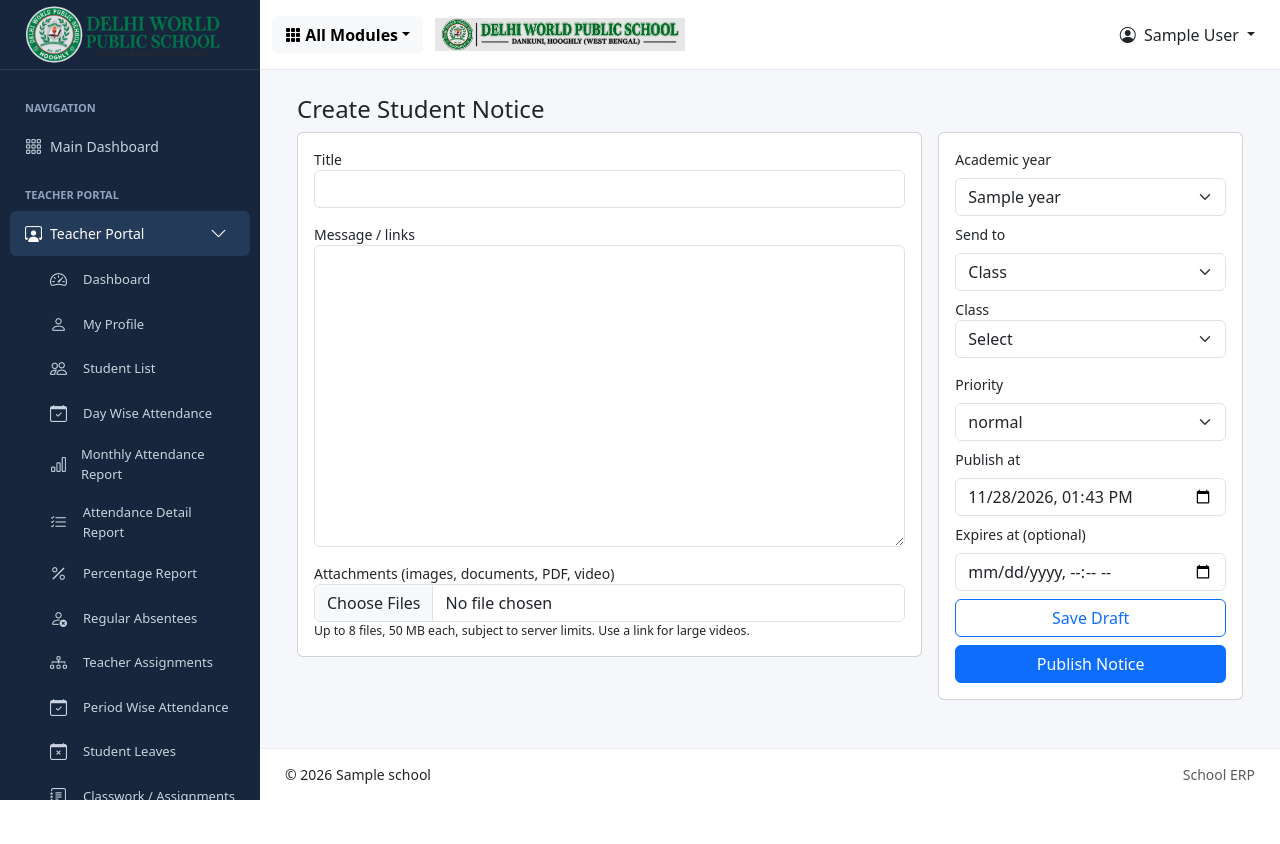
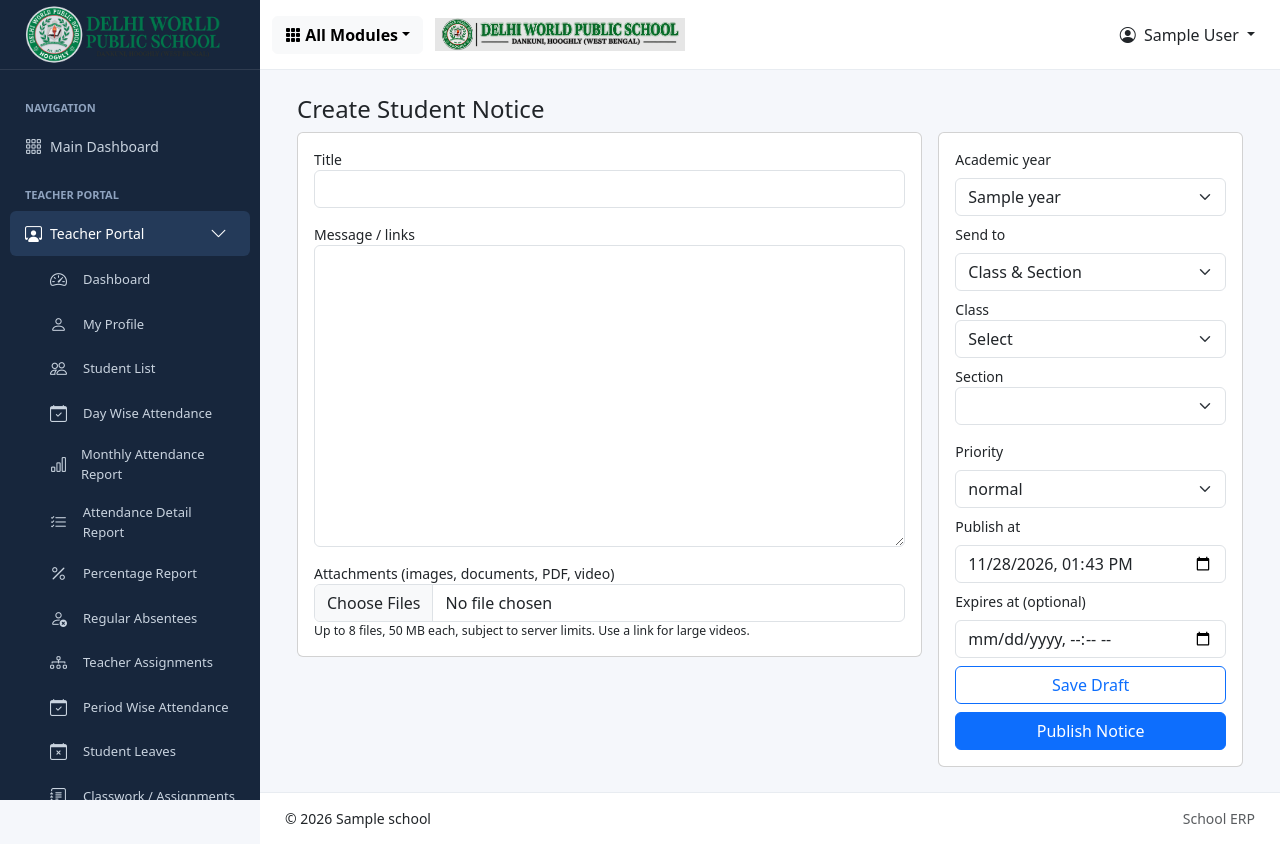
Before and after one commit to Visiable-tech/school-erp, a Laravel app: page /teacher/student-notices/create in a window 1280 px wide. Before the commit the page ends 800 px from the top, so only its background shows below. Run offline with Laravel 10, Linux system fonts and the light colour scheme; a user stored in the database is signed in; tables that the repository leaves empty hold one stand-in row (values such as "Sample post"); lists and menus that the app fills with data are empty; some libraries are stand-ins or nearby versions.

Commit message:
Enable direct teacher notices for assigned classes and sections

```diff
--- a/app/Http/Controllers/TeacherStudentNoticeController.php
+++ b/app/Http/Controllers/TeacherStudentNoticeController.php
@@ -5,8 +5,9 @@ use Illuminate\Support\Facades\DB;
 use Illuminate\Support\Facades\Storage;
 use Illuminate\Validation\ValidationException;
 class TeacherStudentNoticeController extends Controller {
+ private function canManage($r){return !$r->user()->hasRole('Teacher') && $r->user()->can('teacher-notice.manage');}
  private function school($r){abort_unless($r->user()->school_id,403);return $r->user()->school_id;}
- private function scope($r){return DB::table('student_notices')->where('school_id',$this->school($r))->when(!$r->user()->can('teacher-notice.manage'),fn($q)=>$q->where('created_by',$r->user()->id));}
+ private function scope($r){return DB::table('student_notices')->where('school_id',$this->school($r))->when(!$this->canManage($r),fn($q)=>$q->where('created_by',$r->user()->id));}
  private function audience($r,$d){
  $school=$this->school($r);$type=$d['recipient_type'];$year=$d['academic_year_id'];
  abort_unless(DB::table('academic_years')->where('school_id',$school)->where('id',$year)->exists(),422);
@@ -15,23 +16,23 @@ class TeacherStudentNoticeController extends Controller {
  $q->where('e.school_class_id',$d['school_class_id']);
  if(in_array($type,['section','student']))$q->where('e.section_id',$d['section_id']);
  if($type==='student')$q->where('e.student_id',$d['student_id']);
- if(!$r->user()->can('teacher-notice.manage')){
- $a=DB::table('teacher_assignments')->where('school_id',$school)->where('teacher_user_id',$r->user()->id)->where('academic_year_id',$year)->where('school_class_id',$d['school_class_id'])->where('status',1)->pluck('section_id');
- if($type==='class'){abort_unless($a->isNotEmpty(),403);abort_if((clone $q)->whereNotIn('e.section_id',$a)->exists(),403,'Class-wide notices require assignment to every enrolled section.');}
+ if(!$this->canManage($r)){
+ $a=DB::table('teacher_assignments')->where('school_id',$school)->where('teacher_user_id',$r->user()->id)->where('academic_year_id',$year)->where('school_class_id',$d['school_class_id'])->where('status',1)->whereNotNull('section_id')->pluck('section_id');
+ if($type==='class'){abort_unless($a->isNotEmpty(),403);abort_if((clone $q)->where(fn($x)=>$x->whereNull('e.section_id')->orWhereNotIn('e.section_id',$a))->exists(),403,'Class-wide notices require assignment to every enrolled section.');}
  else abort_unless($a->contains($d['section_id']),403);
  }
  return $q;
  }
  public function index(Request $r){$q=$this->scope($r);if($r->filled('q'))$q->where('title','like','%'.$r->q.'%');$rows=$q->orderByDesc('id')->paginate(20)->withQueryString();return view('teacher.student-notices.index',compact('rows'));}
- public function create(Request $r){$school=$this->school($r);$years=DB::table('academic_years')->where('school_id',$school)->orderByDesc('start_date')->get();$classes=DB::table('school_classes')->where('school_id',$school)->orderBy('sort_order')->get();return view('teacher.student-notices.create',compact('years','classes'));}
- public function recipients(Request $r){$d=$r->validate(['academic_year_id'=>'required|integer','school_class_id'=>'required|integer','section_id'=>'nullable|integer']);$school=$this->school($r);$q=DB::table('sections')->where('school_id',$school)->where('academic_year_id',$d['academic_year_id'])->where('school_class_id',$d['school_class_id']);if(!$r->user()->can('teacher-notice.manage'))$q->whereIn('id',DB::table('teacher_assignments')->where('school_id',$school)->where('teacher_user_id',$r->user()->id)->where('academic_year_id',$d['academic_year_id'])->where('school_class_id',$d['school_class_id'])->where('status',1)->select('section_id'));$sections=$q->get(['id','name']);$students=[];if(!empty($d['section_id'])&&$sections->pluck('id')->contains($d['section_id'])){$students=$this->audience($r,$d+['recipient_type'=>'section'])->select('s.id','s.student_name','s.admission_no')->distinct()->orderBy('s.student_name')->get();}return response()->json(compact('sections','students'));}
+ public function create(Request $r){$school=$this->school($r);$years=DB::table('academic_years')->where('school_id',$school)->orderByDesc('start_date')->get();$classes=DB::table('school_classes')->where('school_id',$school)->orderBy('sort_order')->get(); $assignments=DB::table('teacher_assignments')->where('school_id',$school)->where('teacher_user_id',$r->user()->id)->where('status',1)->whereNotNull('section_id')->get(['academic_year_id','school_class_id']);$classMap=$this->canManage($r)?$years->mapWithKeys(fn($y)=>[$y->id=>$classes->pluck('id')->all()]):$assignments->groupBy('academic_year_id')->map(fn($rows)=>$rows->pluck('school_class_id')->unique()->values()->all());return view('teacher.student-notices.create',compact('years','classes','classMap'));}
+ public function recipients(Request $r){$d=$r->validate(['academic_year_id'=>'required|integer','school_class_id'=>'required|integer','section_id'=>'nullable|integer']);$school=$this->school($r);$q=DB::table('sections')->where('school_id',$school)->where('academic_year_id',$d['academic_year_id'])->where('school_class_id',$d['school_class_id']);if(!$this->canManage($r))$q->whereIn('id',DB::table('teacher_assignments')->where('school_id',$school)->where('teacher_user_id',$r->user()->id)->where('academic_year_id',$d['academic_year_id'])->where('school_class_id',$d['school_class_id'])->where('status',1)->select('section_id'));$sections=$q->get(['id','name']);$students=[];if(!empty($d['section_id'])&&$sections->pluck('id')->contains($d['section_id'])){$students=$this->audience($r,$d+['recipient_type'=>'section'])->select('s.id','s.student_name','s.admission_no')->distinct()->orderBy('s.student_name')->get();}return response()->json(compact('sections','students'));}
  private function clean($html){ // HTML Purifier is already a dependency of neither Laravel nor this ERP; install as documented.
  $config=\HTMLPurifier_Config::createDefault();$config->set('HTML.Allowed','p,br,strong,b,em,i,u,h2,h3,h4,ul,ol,li,blockquote,a[href|title],table,thead,tbody,tr,td,th');$config->set('URI.AllowedSchemes',['https'=>true,'http'=>true,'mailto'=>true]);$config->set('Cache.DefinitionImpl',null);return (new \HTMLPurifier($config))->purify($html);
  }
  public function store(Request $r){$d=$r->validate(['title'=>'required|string|max:255','body'=>'nullable|string|max:50000','recipient_type'=>'required|in:school,class,section,student','academic_year_id'=>'required|integer','school_class_id'=>'required_unless:recipient_type,school|nullable|integer','section_id'=>'required_if:recipient_type,section,student|nullable|integer','student_id'=>'required_if:recipient_type,student|nullable|integer','priority'=>'required|in:normal,important,urgent','publish_at'=>'required|date','expires_at'=>'nullable|date|after:publish_at','action'=>'required|in:draft,publish','files'=>'nullable|array|max:8','files.*'=>'file|mimes:jpg,jpeg,png,webp,pdf,doc,docx,xls,xlsx,ppt,pptx,mp4,webm|max:51200']);
  $d['school_class_id']=$d['recipient_type']==='school'?null:$d['school_class_id'];$d['section_id']=in_array($d['recipient_type'],['section','student'])?$d['section_id']:null;$d['student_id']=$d['recipient_type']==='student'?$d['student_id']:null;
  $body=$this->clean($d['body']??'');if(!trim(strip_tags($body))&&!$r->hasFile('files'))throw ValidationException::withMessages(['body'=>'Enter a message or attach a file.']);
- $ids=$this->audience($r,$d)->distinct()->pluck('e.student_id');abort_if($ids->isEmpty(),422,'No eligible students.');if($d['action']==='publish')abort_unless($r->user()->can('teacher-notice.publish'),403);
+ $ids=$this->audience($r,$d)->distinct()->pluck('e.student_id');abort_if($ids->isEmpty(),422,'No eligible students.');
  $paths=[];try{$id=DB::transaction(function()use($r,$d,$body,$ids,&$paths){$id=DB::table('student_notices')->insertGetId(collect($d)->except(['action','files','body'])->all()+['body'=>$body,'school_id'=>$this->school($r),'created_by'=>$r->user()->id,'status'=>$d['action']==='publish'?'published':'draft','created_at'=>now(),'updated_at'=>now()]);foreach($r->file('files',[]) as $f){$path=$f->store('student-notices/'.$this->school($r),'local');if(!$path)throw new \RuntimeException('Upload failed');$paths[]=$path;DB::table('student_notice_attachments')->insert(['notice_id'=>$id,'path'=>$path,'original_name'=>substr($f->getClientOriginalName(),0,255),'mime'=>$f->getMimeType(),'size'=>$f->getSize()]);}if($d['action']==='publish')$this->snapshot($id,$ids);return $id;});}catch(\Throwable $e){Storage::disk('local')->delete($paths);throw $e;}return redirect()->route('teacher.student-notices.show',$id)->with('success','Notice saved.');}
  private function snapshot($id,$ids){foreach($ids->chunk(500) as $chunk)DB::table('student_notice_recipients')->insert($chunk->map(fn($s)=>['notice_id'=>$id,'student_id'=>$s])->values()->all());}
  public function publish(Request $r,$id){DB::transaction(function()use($r,$id){$n=$this->scope($r)->where('id',$id)->lockForUpdate()->first();abort_unless($n&&$n->status==='draft',404);$ids=$this->audience($r,(array)$n)->distinct()->pluck('e.student_id');abort_if($ids->isEmpty(),422);abort_if($n->expires_at&&now()->gte($n->expires_at),422,'Notice expired.');$this->snapshot($id,$ids);$this->scope($r)->where('id',$id)->update(['status'=>'published','updated_at'=>now()]);});return back();}
--- a/resources/views/partials/admin/menus/teacher.blade.php
+++ b/resources/views/partials/admin/menus/teacher.blade.php
@@ -15,7 +15,6 @@
                 ?? false;
             $canAccessStudentNotices =
                 (auth()->user()?->hasAnyRole(['Teacher', 'Admin', 'Super Admin']) ?? false)
-                && (auth()->user()?->can('teacher-notice.view') ?? false)
                 && \Illuminate\Support\Facades\Route::has('teacher.student-notices.index');
             $studentNoticeOpen = request()->routeIs('teacher.student-notices.*');
         @endphp
@@ -162,14 +161,14 @@
                                    class="{{ request()->routeIs('teacher.student-notices.index', 'teacher.student-notices.show') ? 'active' : '' }}">
                                     <i class="bi bi-list-ul me-2"></i> Notice Dashboard
                                 </a>
-                                @can('teacher-notice.create')
+
                                     @if(\Illuminate\Support\Facades\Route::has('teacher.student-notices.create'))
                                         <a href="{{ route('teacher.student-notices.create') }}"
                                            class="{{ request()->routeIs('teacher.student-notices.create') ? 'active' : '' }}">
                                             <i class="bi bi-plus-circle me-2"></i> Create Notice
                                         </a>
                                     @endif
-                                @endcan
+
                             </div>
                         </div>
                     @endif
--- a/resources/views/teacher/student-notices/create.blade.php
+++ b/resources/views/teacher/student-notices/create.blade.php
@@ -10,7 +10,7 @@
 <label class="mt-3">Attachments (images, documents, PDF, video)</label><input class="form-control" type="file" name="files[]" multiple accept=".jpg,.jpeg,.png,.webp,.pdf,.doc,.docx,.xls,.xlsx,.ppt,.pptx,.mp4,.webm"><small>Up to 8 files, 50 MB each, subject to server limits. Use a link for large videos.</small>
 </div></div><div class="col-lg-4"><div class="card card-body gap-2">
 <label>Academic year</label><select class="form-select" name="academic_year_id" id="year" required>@foreach($years as $y)<option value="{{ $y->id }}" @selected($y->is_current)>{{ $y->name }}</option>@endforeach</select>
-<label>Send to</label><select class="form-select" name="recipient_type" id="target"><option value="class">Class</option><option value="section">Class & Section</option><option value="student">Individual Student</option>@can('teacher-notice.school-wide')<option value="school">Full School</option>@endcan</select>
+<label>Send to</label><select class="form-select" name="recipient_type" id="target"><option value="section">Class & Section</option><option value="class">Entire Class (all enrolled sections must be assigned)</option><option value="student">Individual Student</option>@can('teacher-notice.school-wide')<option value="school">Full School</option>@endcan</select>
 <div id="class-wrap"><label>Class</label><select class="form-select" name="school_class_id" id="class"><option value="">Select</option>@foreach($classes as $c)<option value="{{ $c->id }}">{{ $c->name }}</option>@endforeach</select></div>
 <div id="section-wrap"><label>Section</label><select class="form-select" name="section_id" id="section"></select></div>
 <div id="student-wrap"><label>Student</label><select class="form-select" name="student_id" id="student"></select></div>
@@ -18,7 +18,7 @@
 <label>Priority</label><select class="form-select" name="priority"><option>normal</option><option>important</option><option>urgent</option></select>
 <label>Publish at</label><input class="form-control" type="datetime-local" name="publish_at" value="{{ now()->format('Y-m-d\TH:i') }}" required>
 <label>Expires at (optional)</label><input class="form-control" type="datetime-local" name="expires_at">
-<button class="btn btn-outline-primary" name="action" value="draft">Save Draft</button>@can('teacher-notice.publish')<button class="btn btn-primary" name="action" value="publish">Publish Notice</button>@endcan
+<button class="btn btn-outline-primary" name="action" value="draft">Save Draft</button><button class="btn btn-primary" name="action" value="publish">Publish Notice</button>
 </div></div></div></form></div>
 @endsection
 @push('scripts')
@@ -28,7 +28,9 @@ if(window.ClassicEditor) ClassicEditor.create(document.querySelector('#notice-bo
 const el=id=>document.getElementById(id), target=el('target'), cls=el('class'), sec=el('section'), student=el('student'), year=el('year');
 function visibility(){for(const [id,show] of [['class',target.value!=='school'],['section',['section','student'].includes(target.value)],['student',target.value==='student']]){el(id+'-wrap').hidden=!show;el(id).disabled=!show;el(id).required=show;}}
 function fill(node,rows,label){node.replaceChildren(new Option('Select',''));rows.forEach(r=>node.add(new Option(label(r),r.id)));}
+const classMap=@json($classMap), allClasses=@json($classes->map(fn($c)=>['id'=>$c->id,'name'=>$c->name])->values());
+function filterClasses(){const allowed=(classMap[year.value]||[]).map(String);fill(cls,allClasses.filter(c=>allowed.includes(String(c.id))),r=>r.name);}
 let requestNumber=0;async function load(keep=false){visibility();const seq=++requestNumber, selected=keep?sec.value:'';if(!keep)fill(sec,[],r=>r.name);fill(student,[],r=>r.name);el('recipient-error').textContent='';if(!cls.value||target.value==='school')return;try{const url=new URL(@json(route('teacher.student-notices.recipients')),location.href);url.search=new URLSearchParams({academic_year_id:year.value,school_class_id:cls.value,section_id:selected});const response=await fetch(url,{headers:{Accept:'application/json'}});if(!response.ok)throw Error('Unable to load recipients');const data=await response.json();if(seq!==requestNumber)return;fill(sec,data.sections,r=>r.name);sec.value=selected;fill(student,data.students,r=>r.student_name+' ('+r.admission_no+')');}catch(e){if(seq===requestNumber)el('recipient-error').textContent=e.message;}}
-[target,cls,year].forEach(x=>x.addEventListener('change',()=>load()));sec.addEventListener('change',()=>load(true));visibility();
+[target,cls].forEach(x=>x.addEventListener('change',()=>load()));year.addEventListener('change',()=>{filterClasses();load();});filterClasses();sec.addEventListener('change',()=>load(true));visibility();
 </script>
 @endpush
--- a/resources/views/teacher/student-notices/index.blade.php
+++ b/resources/views/teacher/student-notices/index.blade.php
@@ -1,5 +1,5 @@
 @extends('layouts.admin')
 @section('title','Student Notices')
 @section('content')
-<div class="container-fluid"><div class="d-flex justify-content-between mb-3"><h4>Student Notice Management</h4>@can('teacher-notice.create')<a class="btn btn-primary" href="{{ route('teacher.student-notices.create') }}">Create Notice</a>@endcan</div><form class="d-flex gap-2 mb-3"><input class="form-control" name="q" value="{{ request('q') }}" placeholder="Search title"><button class="btn btn-outline-primary">Search</button></form><div class="card"><div class="table-responsive"><table class="table table-striped align-middle mb-0"><thead><tr><th>Title</th><th>Recipient</th><th>Priority</th><th>Publish at</th><th>Status</th><th>Action</th></tr></thead><tbody>@forelse($rows as $n)<tr><td>{{ $n->title }}</td><td>{{ ucfirst($n->recipient_type) }}</td><td>{{ ucfirst($n->priority) }}</td><td>{{ $n->publish_at }}</td><td>{{ $n->status==='published' ? ($n->expires_at && now()->gte($n->expires_at)?'Expired':(now()->lt($n->publish_at)?'Scheduled':'Published')):ucfirst($n->status) }}</td><td><a class="btn btn-sm btn-outline-primary" href="{{ route('teacher.student-notices.show',$n->id) }}">View</a></td></tr>@empty<tr><td colspan="6">No notices found.</td></tr>@endforelse</tbody></table></div></div><div class="mt-3">{{ $rows->links() }}</div></div>
+<div class="container-fluid"><div class="d-flex justify-content-between mb-3"><h4>Student Notice Management</h4><a class="btn btn-primary" href="{{ route('teacher.student-notices.create') }}">Create Notice</a></div><form class="d-flex gap-2 mb-3"><input class="form-control" name="q" value="{{ request('q') }}" placeholder="Search title"><button class="btn btn-outline-primary">Search</button></form><div class="card"><div class="table-responsive"><table class="table table-striped align-middle mb-0"><thead><tr><th>Title</th><th>Recipient</th><th>Priority</th><th>Publish at</th><th>Status</th><th>Action</th></tr></thead><tbody>@forelse($rows as $n)<tr><td>{{ $n->title }}</td><td>{{ ucfirst($n->recipient_type) }}</td><td>{{ ucfirst($n->priority) }}</td><td>{{ $n->publish_at }}</td><td>{{ $n->status==='published' ? ($n->expires_at && now()->gte($n->expires_at)?'Expired':(now()->lt($n->publish_at)?'Scheduled':'Published')):ucfirst($n->status) }}</td><td><a class="btn btn-sm btn-outline-primary" href="{{ route('teacher.student-notices.show',$n->id) }}">View</a></td></tr>@empty<tr><td colspan="6">No notices found.</td></tr>@endforelse</tbody></table></div></div><div class="mt-3">{{ $rows->links() }}</div></div>
 @endsection
--- a/resources/views/teacher/student-notices/show.blade.php
+++ b/resources/views/teacher/student-notices/show.blade.php
@@ -2,5 +2,5 @@
 @section('title','Notice Details')
 @section('content')
 <div class="container-fluid"><a href="{{ route('teacher.student-notices.index') }}">Back to notices</a><div class="card card-body mt-3"><h4>{{ $n->title }}</h4><p class="text-muted">{{ ucfirst($n->recipient_type) }} | {{ $n->status }} | {{ $count }} recipients | {{ $n->publish_at }}</p><div class="border rounded p-3 mb-3" style="overflow-wrap:anywhere">{!! $n->body !!}</div><h5>Attachments</h5>@forelse($files as $f)<p><a href="{{ route('teacher.student-notices.download',[$n->id,$f->id]) }}">{{ $f->original_name }}</a> ({{ number_format($f->size/1024) }} KB)</p>@empty<p>No attachments.</p>@endforelse
-@can('teacher-notice.publish')@if($n->status==='draft')<form method="POST" action="{{ route('teacher.student-notices.publish',$n->id) }}">@csrf<button class="btn btn-primary">Publish Draft</button></form>@elseif($n->status==='published')<form method="POST" action="{{ route('teacher.student-notices.withdraw',$n->id) }}">@csrf<button class="btn btn-outline-danger">Withdraw Notice</button></form>@endif @endcan</div></div>
+@if($n->status==='draft')<form method="POST" action="{{ route('teacher.student-notices.publish',$n->id) }}">@csrf<button class="btn btn-primary">Publish Draft</button></form>@elseif($n->status==='published')<form method="POST" action="{{ route('teacher.student-notices.withdraw',$n->id) }}">@csrf<button class="btn btn-outline-danger">Withdraw Notice</button></form>@endif </div></div>
 @endsection
--- a/routes/student_notices.php
+++ b/routes/student_notices.php
@@ -1,13 +1,13 @@
 <?php
 use Illuminate\Support\Facades\Route;
 use App\Http\Controllers\TeacherStudentNoticeController as C;
-Route::middleware(['auth','role:Teacher|Admin|Super Admin','permission:teacher-notice.view'])->prefix('teacher/student-notices')->name('teacher.student-notices.')->group(function(){
+Route::middleware(['auth','role:Teacher|Admin|Super Admin'])->prefix('teacher/student-notices')->name('teacher.student-notices.')->group(function(){
  Route::get('/',[C::class,'index'])->name('index');
- Route::get('/create',[C::class,'create'])->middleware('permission:teacher-notice.create')->name('create');
- Route::get('/recipients',[C::class,'recipients'])->middleware('permission:teacher-notice.create')->name('recipients');
- Route::post('/',[C::class,'store'])->middleware('permission:teacher-notice.create')->name('store');
+ Route::get('/create',[C::class,'create'])->name('create');
+ Route::get('/recipients',[C::class,'recipients'])->name('recipients');
+ Route::post('/',[C::class,'store'])->name('store');
  Route::get('/{id}',[C::class,'show'])->whereNumber('id')->name('show');
- Route::post('/{id}/publish',[C::class,'publish'])->middleware('permission:teacher-notice.publish')->name('publish');
- Route::post('/{id}/withdraw',[C::class,'withdraw'])->middleware('permission:teacher-notice.publish')->name('withdraw');
+ Route::post('/{id}/publish',[C::class,'publish'])->name('publish');
+ Route::post('/{id}/withdraw',[C::class,'withdraw'])->name('withdraw');
  Route::get('/{id}/attachment/{file}',[C::class,'download'])->name('download');
 });
```
